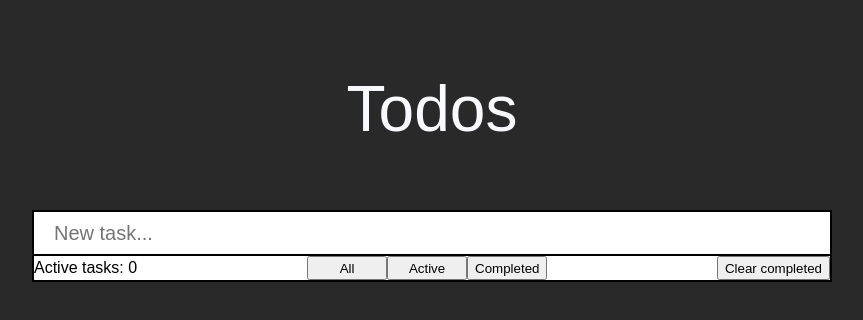
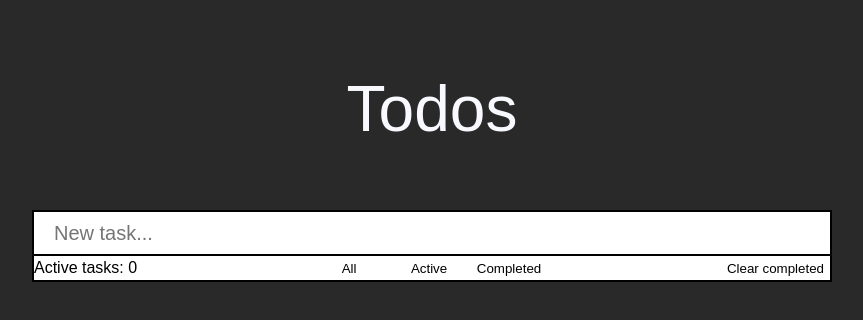
Before and after one commit to Faradee/taskMindbox, a React (Vite) app: page / in a window 1280 px wide. Shown: the top 320 px of the page, without its empty margins (208-1071 px from the left). Built offline with nearby package versions, Linux system fonts and the light colour scheme; some icons are missing.

Commit message:
styled buttons

```diff
--- a/src/components/TaskList/tasks.module.css
+++ b/src/components/TaskList/tasks.module.css
@@ -52,9 +52,27 @@
 .filters > button {
   width: 5rem;
   height: 1.5rem;
+  border: none;
+  background-color: white;
+  cursor: pointer;
+}
+.filters > button:hover {
+  background-color: rgb(230, 230, 230);
+}
+.filters > button:active {
+  background-color: rgb(205, 205, 205);
 }
 .controllers > Button {
   height: 1.5rem;
+  border: none;
+  background-color: white;
+  cursor: pointer;
+}
+.controllers > button:hover {
+  background-color: rgb(230, 230, 230);
+}
+.controllers > button:active {
+  background-color: rgb(205, 205, 205);
 }
 .controllers {
   height: 1.5rem;
```
